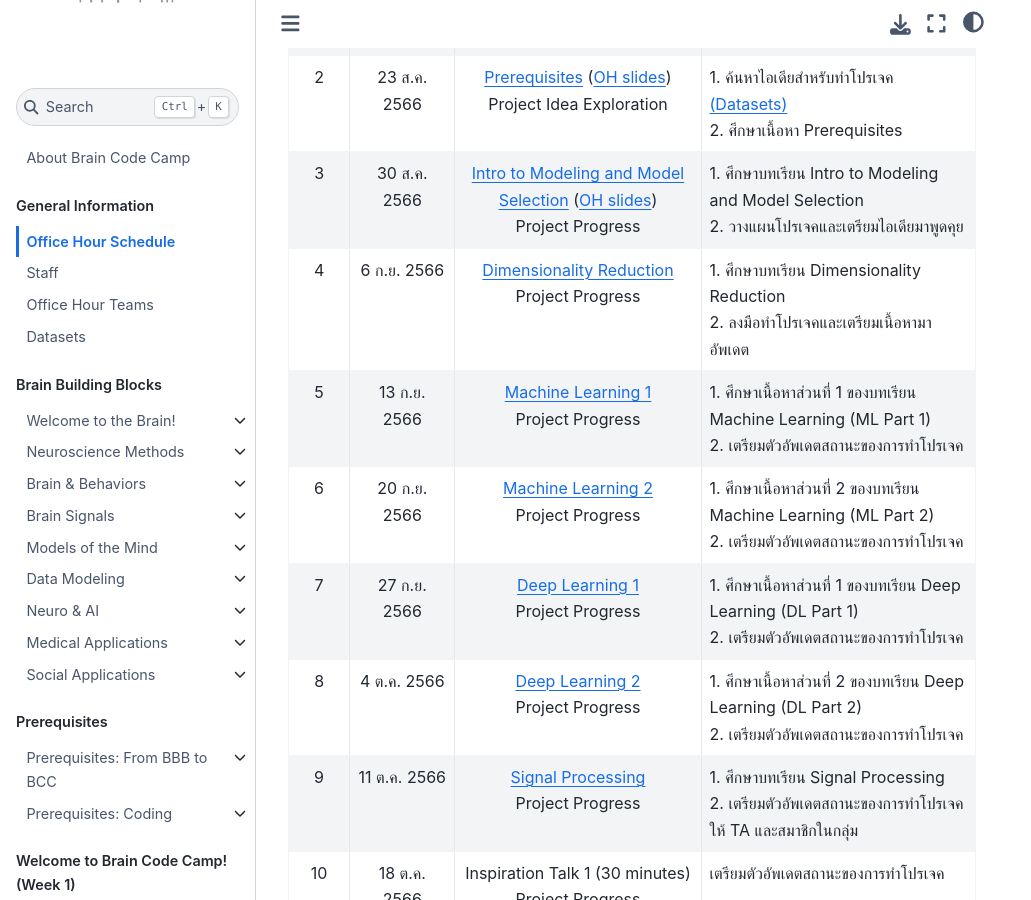
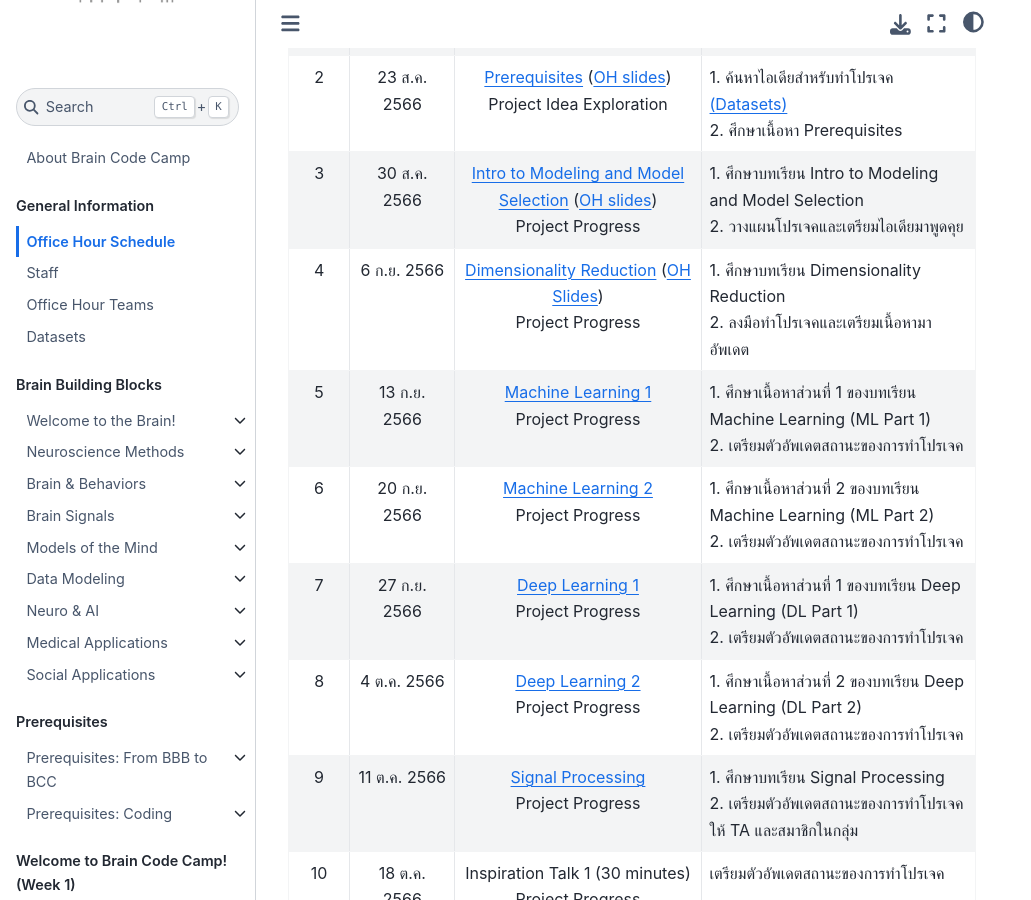
Before and after one commit to ichatnun/brainCodeCamp2023, a Jupyter Book: the page built from GeneralInfo/OH_schedule.md, in a window 1280 px wide and 900 px high, scrolled down 352 px. Shown: the whole window, without its empty margins (0-1031 px from the left). Built offline with Jupyter Book 1.0.4 settings and Sphinx 7.4.7 and the Sphinx Book theme 1.1.4, drawn with Linux system fonts in a browser that asks for light colours; pages that are not in the unit, such as notebooks, are missing from menus.

Commit message:
Update OH_schedule.md

```diff
--- a/GeneralInfo/OH_schedule.md
+++ b/GeneralInfo/OH_schedule.md
@@ -5,7 +5,7 @@
 | 1 | 16 ส.ค. 2566 | [Orientation](/Fundamentals/WelcomeToBrainCodeCamp/Intro.md) ([OH slides](https://github.com/ichatnun/brainCodeCamp2023_lectures/blob/main/GeneralInfo/Orientation.pdf)) | ทบทวนเนื้อหา Neuroscience จาก Brain Builing Blocks <br> โดยเฉพาะ session ที่ 6 และ 7 <br> เริ่มศึกษาเนื้อหา Prerequisites (ถ้ามีเวลา)
 | 2 | 23 ส.ค. 2566 | [Prerequisites](/Fundamentals/PrereqAndProjectExploration/Intro.md) ([OH slides](https://github.com/ichatnun/brainCodeCamp2023_lectures/blob/main/PrereqAndProjectExploration/week2_prereq_project_exploration.pdf))<br> Project Idea Exploration |1. ค้นหาไอเดียสำหรับทำโปรเจค [(Datasets)](/GeneralInfo/datasets.md) <br> 2. ศึกษาเนื้อหา Prerequisites |
 | 3 | 30 ส.ค. 2566 | [Intro to Modeling and Model Selection](/Fundamentals/IntroToModeling/modeling_intro.md) ([OH slides](https://github.com/ichatnun/brainCodeCamp2023_lectures/blob/main/OfficeHourReview/week3_modeling.pdf)) <br> Project Progress | 1. ศึกษาบทเรียน Intro to Modeling and Model Selection <br> 2. วางแผนโปรเจคและเตรียมไอเดียมาพูดคุย|
-| 4 | 6 ก.ย. 2566 | [Dimensionality Reduction](/Fundamentals/DimensionalityReduction/dim_reduct_intro.md) <br>  Project Progress | 1. ศึกษาบทเรียน Dimensionality Reduction <br> 2. ลงมือทำโปรเจคและเตรียมเนื้อหามาอัพเดต|
+| 4 | 6 ก.ย. 2566 | [Dimensionality Reduction](/Fundamentals/DimensionalityReduction/dim_reduct_intro.md) ([OH Slides](https://github.com/ichatnun/brainCodeCamp2023_lectures/blob/main/OfficeHourReview/week4_dimensionality_reduction.pdf))<br>  Project Progress | 1. ศึกษาบทเรียน Dimensionality Reduction <br> 2. ลงมือทำโปรเจคและเตรียมเนื้อหามาอัพเดต|
 | 5 | 13 ก.ย. 2566 | [Machine Learning 1](/Fundamentals/MachineLearning/ml_part1_intro.md) <br>  Project Progress | 1. ศึกษาเนื้อหาส่วนที่ 1 ของบทเรียน Machine Learning (ML Part 1) <br> 2. เตรียมตัวอัพเดตสถานะของการทำโปรเจค|
 | 6 | 20 ก.ย. 2566 | [Machine Learning 2](/Fundamentals/MachineLearning/ml_part2_intro.md) <br>  Project Progress | 1. ศึกษาเนื้อหาส่วนที่ 2 ของบทเรียน Machine Learning (ML Part 2) <br> 2. เตรียมตัวอัพเดตสถานะของการทำโปรเจค|
 | 7 | 27 ก.ย. 2566 | [Deep Learning 1](/Fundamentals/DeepLearning/deep_learning_intro.md) <br>  Project Progress | 1. ศึกษาเนื้อหาส่วนที่ 1 ของบทเรียน Deep Learning (DL Part 1) <br> 2. เตรียมตัวอัพเดตสถานะของการทำโปรเจค
```
